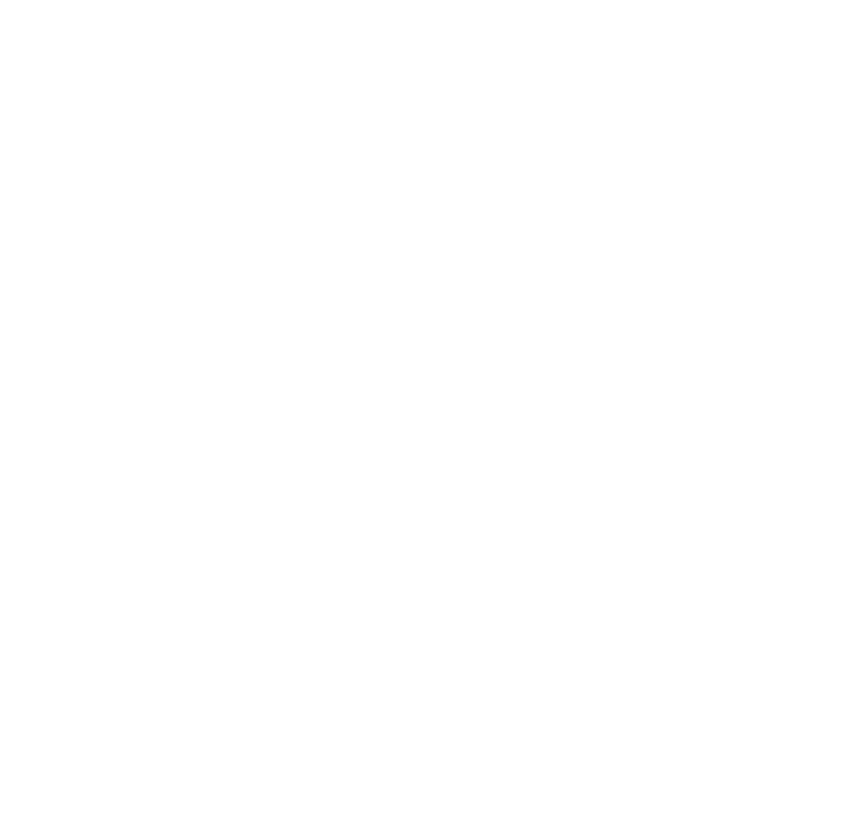
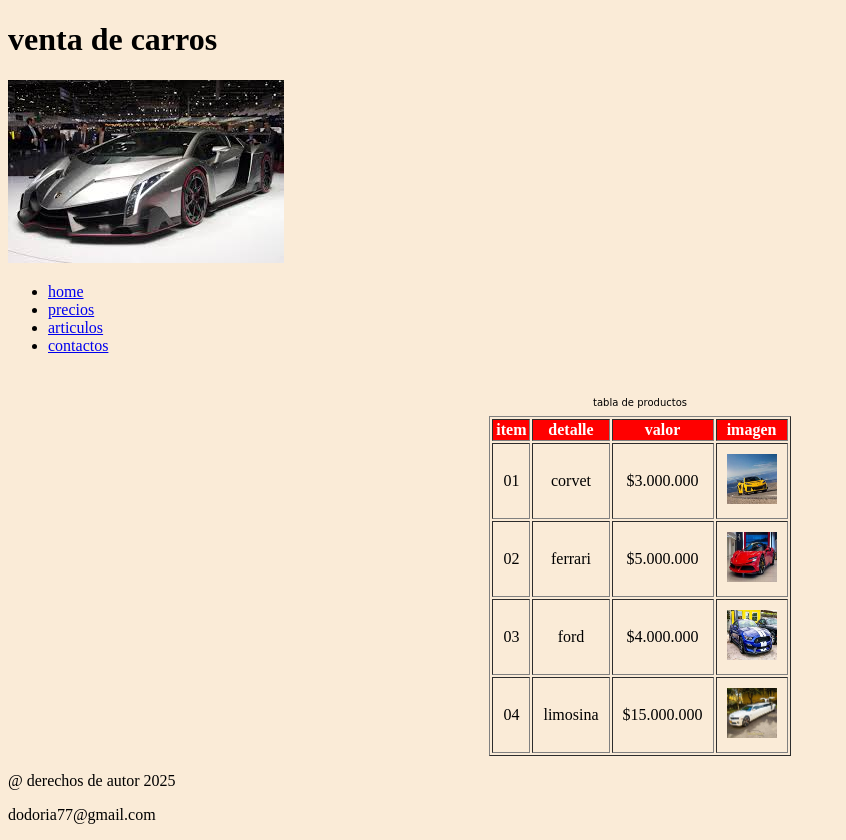
Before and after one commit to santiago2825/proyecto_web, a plain HTML site: page precios.html in a window 1280 px wide. Shown: the whole page, without its empty margins (0-846 px from the left). Before the commit the page ends 800 px from the top, so only its background shows below. Drawn offline with Linux system fonts and the light colour scheme.

Commit message:
rama precios , tabla de productos

```diff
--- a/estilos/estilos.css
+++ b/estilos/estilos.css
@@ -1,3 +1,25 @@
 body{
     background-color: antiquewhite;
 }
+table{
+    margin: 0 auto;
+}
+.imagen{
+    width: 50px;
+    height: 50px;
+}
+td{
+    text-align: center;
+    padding: 10px;
+
+}
+caption{
+    font-family: cursive;
+    font-size: 10px;
+    padding: 8px;
+}
+th{
+    background-color: red;
+    color: white;
+    font-size: 16px;
+}
--- a/precios.html
+++ b/precios.html
@@ -6,6 +6,60 @@
     <title>precios</title>
 </head>
 <body>
-
+    <link rel="stylesheet" href="/estilos/estilos.css">
+    <header>
+        <h1>venta de carros</h1>
+        <img class="img01" src="./imagenes/descarga.jpg" alt="carro">
+        <nav>
+            <ul>
+                <li><a href="index.html">home</a></li>
+                <li><a href="precios">precios</a></li>
+                <li><a href="articulos">articulos</a></li>
+                <li><a href="contactos">contactos</a></li>
+            </ul>
+        </nav>
+    </header>
+    <br>
+    <main>
+        <section>
+            <table border="1">
+                <caption>tabla de productos</caption>
+                <tr>
+                    <th>item</th>
+                    <th>detalle</th>
+                    <th>valor</th>
+                    <th>imagen</th>
+                </tr>
+                <tr>
+                    <td>01</td>
+                    <td>corvet</td>
+                    <td>$3.000.000</td>
+                    <td><img class="imagen" src="/imagenes/corvet.jpg" alt="corvet"></td>
+                </tr>
+                <tr>
+                    <td>02</td>
+                    <td>ferrari</td>
+                    <td>$5.000.000</td>
+                    <td><img class="imagen" src="/imagenes/ferrari.jpg" alt="ferrari"></td>
+                </tr>
+                <tr>
+                    <td>03</td>
+                    <td>ford</td>
+                    <td>$4.000.000</td>
+                    <td><img class="imagen" src="/imagenes/ford.jpg" alt="ford"></td>
+                </tr>
+                <tr>
+                    <td>04</td>
+                    <td>limosina</td>
+                    <td>$15.000.000</td>
+                    <td><img class="imagen" src="/imagenes/limosina.jpg" alt="limosina"></td>
+                </tr>
+            </table>
+        </section>
+    </main>
+<footer>
+    <p>@ derechos de autor 2025</p>
+    <p>dodoria77@gmail.com</p>
+</footer>
 </body>
 </html>
```
